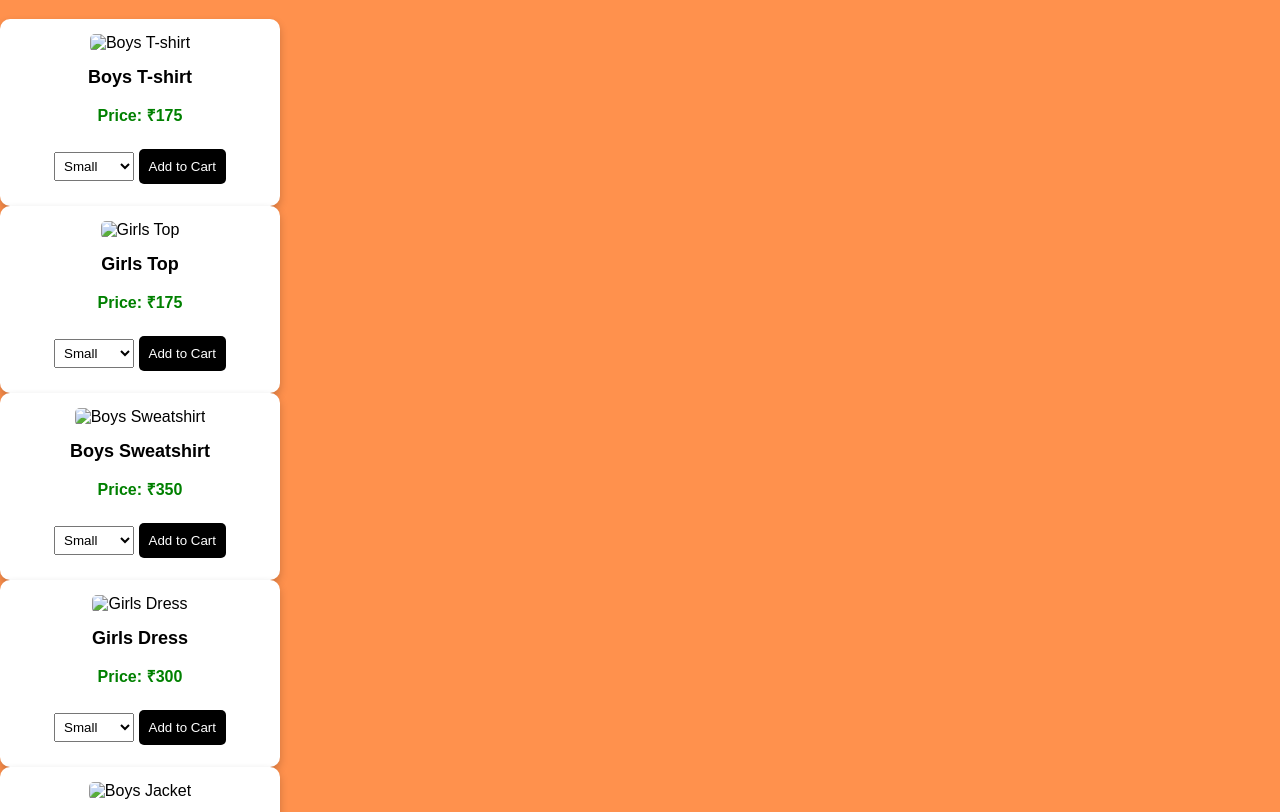
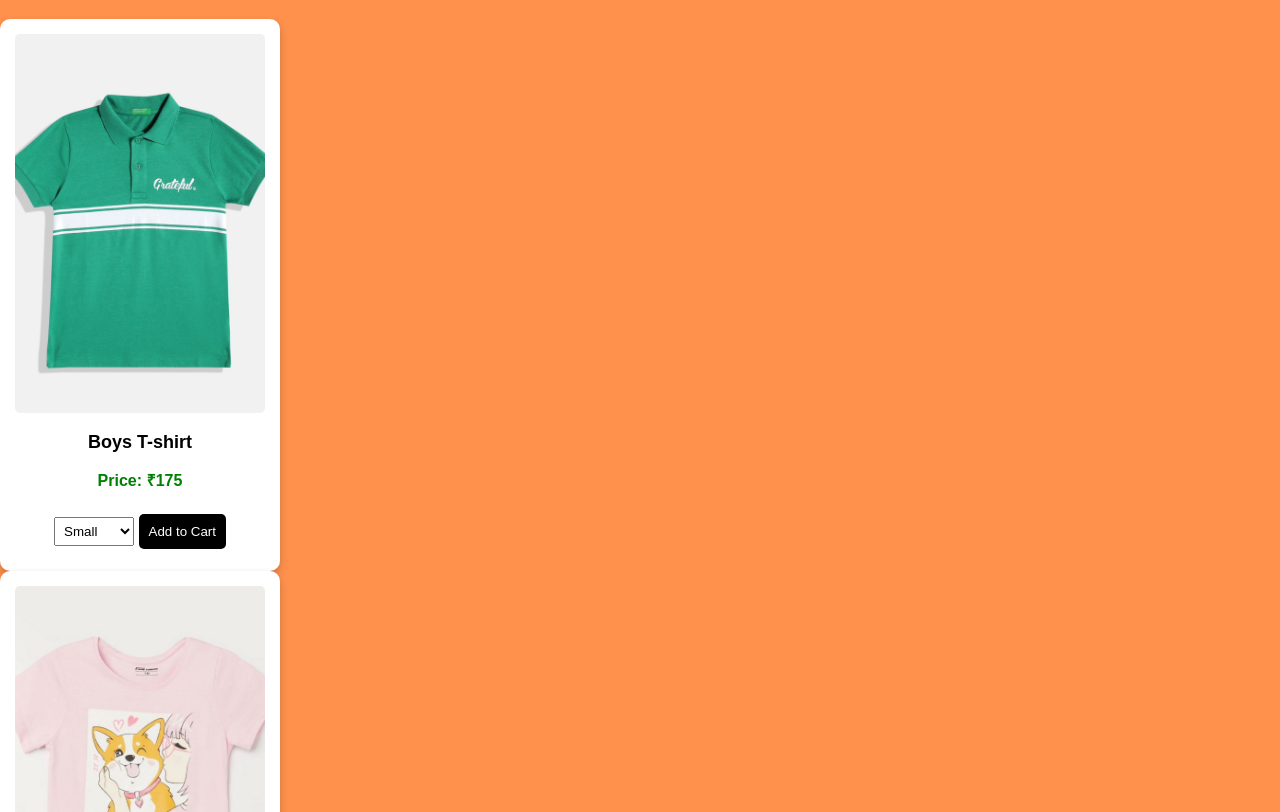
Before and after one commit to Sabisup/ThreadCo., a plain HTML site: page kids.html in a window 1280 px wide. Shown: the part 119-931 px from the top of the page. Drawn offline with Linux system fonts and the light colour scheme.

Commit message:
Update kids.html

```diff
--- a/kids.html
+++ b/kids.html
@@ -15,7 +15,7 @@
         <h1>Kids Collection</h1>
         <div class="products">
             <div class="product">
-                <img src="boys_tshirt.jpg" alt="Boys T-shirt">
+                <img src="boys-tshirt.jpg.jpg" alt="Boys T-shirt">
                 <h2>Boys T-shirt</h2>
                 <p>Price: ₹175</p>
                 <select class="size">
@@ -26,7 +26,7 @@
                 <button class="add-to-cart" data-name="Boys T-shirt" data-price="175">Add to Cart</button>
             </div>
             <div class="product">
-                <img src="girls_top.jpg" alt="Girls Top">
+                <img src="girls-top.jpg.jpg" alt="Girls Top">
                 <h2>Girls Top</h2>
                 <p>Price: ₹175</p>
                 <select class="size">
@@ -37,7 +37,7 @@
                 <button class="add-to-cart" data-name="Girls Top" data-price="175">Add to Cart</button>
             </div>
             <div class="product">
-                <img src="boys_sweatshirt.jpg" alt="Boys Sweatshirt">
+                <img src="boys-sweatshirt.jpg.jpg" alt="Boys Sweatshirt">
                 <h2>Boys Sweatshirt</h2>
                 <p>Price: ₹350</p>
                 <select class="size">
@@ -48,7 +48,7 @@
                 <button class="add-to-cart" data-name="Boys Sweatshirt" data-price="350">Add to Cart</button>
             </div>
             <div class="product">
-                <img src="girls_dress.jpg" alt="Girls Dress">
+                <img src="girls-dress.jpg.jpg" alt="Girls Dress">
                 <h2>Girls Dress</h2>
                 <p>Price: ₹300</p>
                 <select class="size">
@@ -59,7 +59,7 @@
                 <button class="add-to-cart" data-name="Girls Dress" data-price="300">Add to Cart</button>
             </div>
             <div class="product">
-                <img src="boys_jacket.jpg" alt="Boys Jacket">
+                <img src="boys-jacket.jpg.jpg" alt="Boys Jacket">
                 <h2>Boys Jacket</h2>
                 <p>Price: ₹350</p>
                 <select class="size">
```
